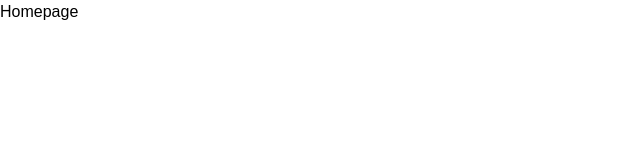
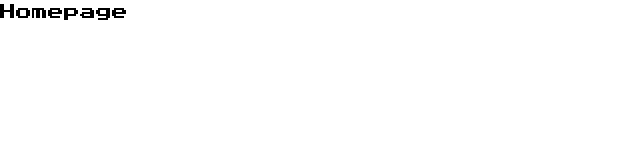
Before and after one commit to ArchieDev242/Portfolium, a Next.js app: page / in a window 1280 px wide. Shown: the top 160 px of the page, without its empty margins (0-640 px from the left). Built offline with nearby package versions, Linux system fonts and the light colour scheme.

Commit message:
continued

```diff
--- a/app/globals.css
+++ b/app/globals.css
@@ -2,12 +2,10 @@
 @tailwind components;
 @tailwind utilities;
 
-body {
-  font-family: Arial, Helvetica, sans-serif;
-}
-
-@layer base {
-  :root {
-    --radius: 0.5rem;
+@layer base
+{
+  body
+  {
+    @apply font-primary;
   }
 }
--- a/app/layout.jsx
+++ b/app/layout.jsx
@@ -1,14 +1,10 @@
-import { Geist, Geist_Mono } from "next/font/google";
+import { Press_Start_2P } from "next/font/google";
 import "./globals.css";
 
-const geistSans = Geist({
-  variable: "--font-geist-sans",
+const press = Press_Start_2P({
   subsets: ["latin"],
-});
-
-const geistMono = Geist_Mono({
-  variable: "--font-geist-mono",
-  subsets: ["latin"],
+  weight: "400",
+  variable: '--font-press-start'
 });
 
 export const metadata = {
@@ -19,9 +15,7 @@ export const metadata = {
 export default function RootLayout({ children }) {
   return (
     <html lang="en">
-      <body
-        className={`${geistSans.variable} ${geistMono.variable} antialiased`}
-      >
+      <body className={press.variable}>
         {children}
       </body>
     </html>
--- a/tailwind.config.mjs
+++ b/tailwind.config.mjs
@@ -6,8 +6,22 @@ export default {
 	  "./components/**/*.{js,ts,jsx,tsx,mdx}",
 	  "./app/**/*.{js,ts,jsx,tsx,mdx}",
 	],
+	prefix: "",
 	theme: {
+	  container: {
+		center: true,
+		padding: "15px",
+	  },
+	  screens: {
+		sm: "640px",
+		md: "768px",
+		lg: "1024px",
+		xl: "1280px"
+	  },
 	  extend: {
+		fontFamily: {
+		  primary: ["var(--font-press-start)", "monospace"] // Виправлено синтаксис
+		},
 		colors: {
 		  background: 'var(--background)',
 		  foreground: 'var(--foreground)'
@@ -19,5 +33,5 @@ export default {
 		}
 	  }
 	},
-  plugins: [require("tailwindcss-animate")],
-};
+	plugins: [require("tailwindcss-animate")]
+  }
```
Also changed, not shown: info.txt (added). Lines whose indentation alone changed are shown as unchanged.
